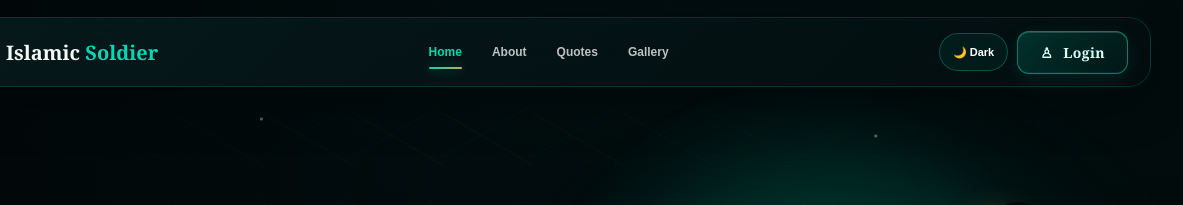
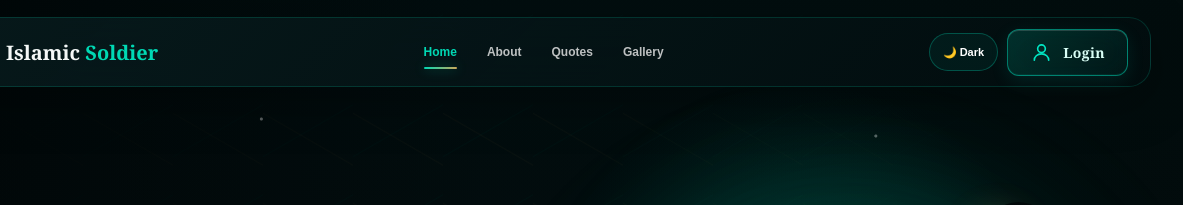
Before and after one commit to junyed-dev/islamic-knowledge, a plain HTML site: page index.html in a window 1280 px wide. Shown: the top 205 px of the page, 97-1280 px from the left. Drawn offline with nearby package versions, Linux system fonts and the light colour scheme; no server answers.

Commit message:
Update index.html

```diff
--- a/index.html
+++ b/index.html
@@ -90,7 +90,17 @@
                 id="auth-open-btn"
                 class="auth-open-btn"
                 type="button">
-                <span aria-hidden="true">♙</span>
+                <span class="login-user-icon" aria-hidden="true">
+    <svg viewBox="0 0 24 24" fill="none">
+        <circle cx="12" cy="8" r="4"
+                stroke="currentColor" stroke-width="1.7"/>
+        <path d="M4.5 20C4.5 16.4 7.5 13.5 12 13.5
+                 C16.5 13.5 19.5 16.4 19.5 20"
+              stroke="currentColor"
+              stroke-width="1.7"
+              stroke-linecap="round"/>
+    </svg>
+</span>
                 <span>Login</span>
            </button>
 
@@ -2110,11 +2120,6 @@
 </div>
 
 <script src="https://cdn.jsdelivr.net/npm/@supabase/supabase-js@2"></script>
-
-
-/* =========================================
-   ISLAMIC SOLDIER — AUTH MODAL CONTROLS
-========================================= */
  <script>
 (() => {
     const supabaseClient = window.supabase.createClient(
```
